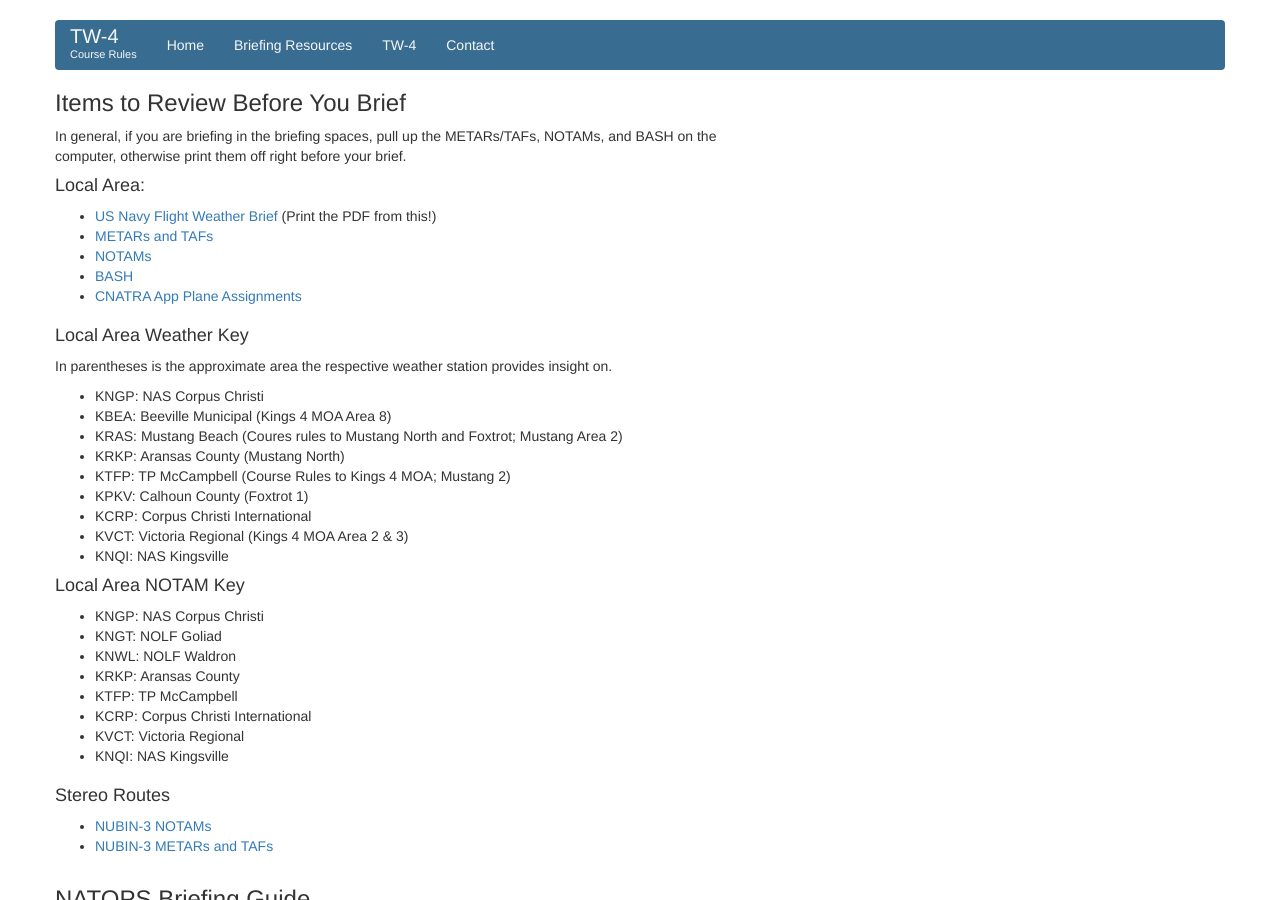
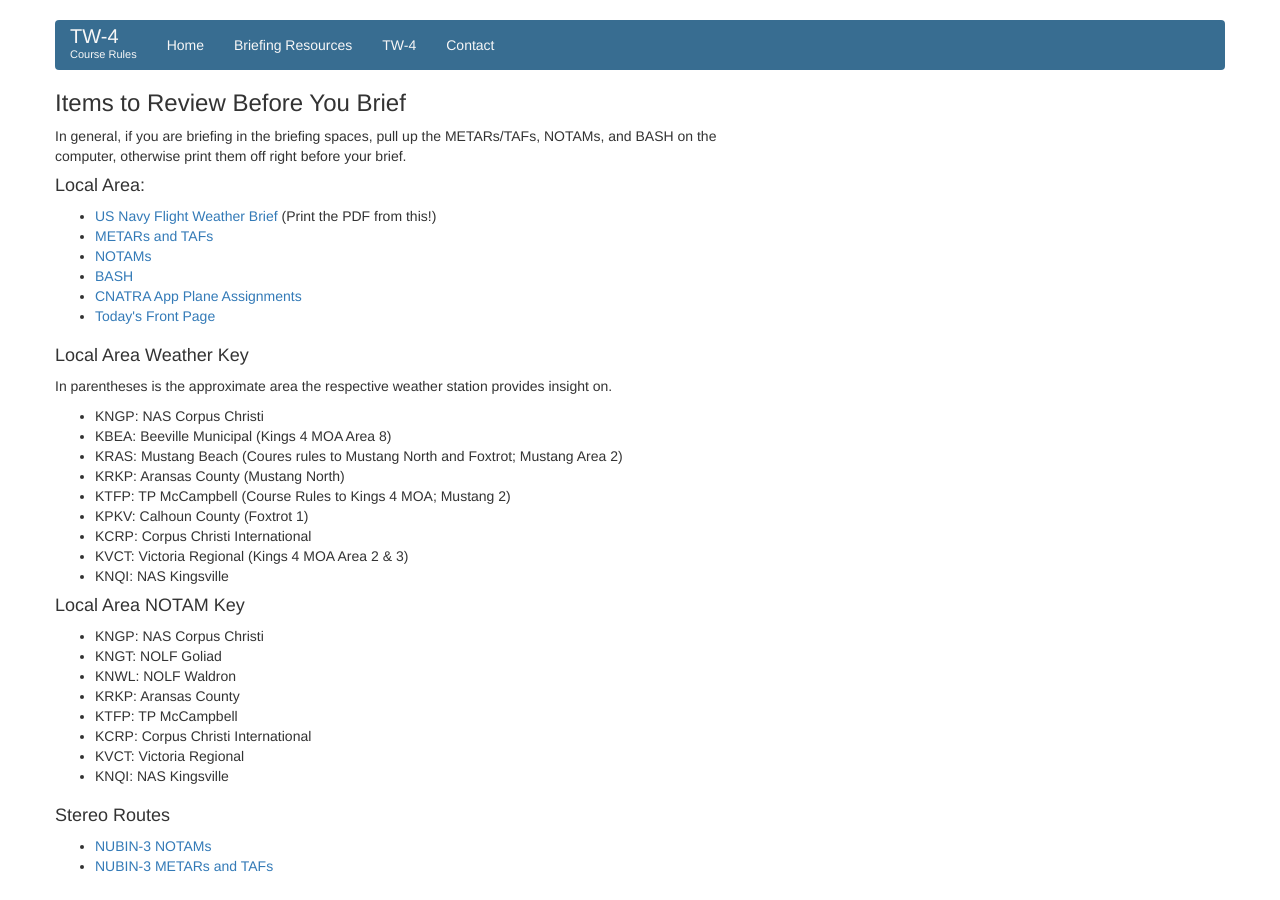
Before and after one commit to courserules/courserules.github.io, a Jekyll site: the page built from brief.html, in a window 1280 px wide and 900 px high. Built offline with Jekyll 4.4.1, drawn with Linux system fonts in a browser that asks for light colours.

Commit message:
let's hope it works now

```diff
--- a/brief.html
+++ b/brief.html
@@ -6,7 +6,7 @@
 <div class="container marketing" id="brief">
 
 	<div class="row">
-		<div class="col-xs-12 col-md-7" ng-app="myApp" ng-controller="datCtrl">
+		<div class="col-xs-12 col-md-7" ng-app="myApp" ng-controller="date">
 			<h3>Items to Review Before You Brief</h3>
 			<p>In general, if you are briefing in the briefing spaces, pull up the METARs/TAFs, NOTAMs, and BASH on the computer, otherwise print them off right before your brief.</p>
 			<h4>Local Area:</h4>
@@ -16,7 +16,7 @@
 				<li><a href="https://www.notams.faa.gov/dinsQueryWeb/queryRetrievalMapAction.do?method=displayByICAOs&reportType=RAW&formatType=DOMESTIC&retrieveLocId=kngp+kngt+knwl+krkp+ktfp+kcrp+kvct+knqi&actionType=notamRetrievalByICAOs" target="_blank">NOTAMs</a></li>
 				<li><a href="http://www.usahas.com/AHASMap.html?Area=VT-28" target="_blank">BASH</a></li>
 				<li><a href="http://www.cnatra.navy.mil" target="_blank">CNATRA App Plane Assignments</a></li>
-				<!--<li><a ng-href="https://www.cnatra.navy.mil/scheds/tw4/SQ-VT-28/![[ today | date: 'y-MM-dd' ]]!VT-28!Frontpage.pdf" target="_blank">Today's Front Page</a></li>-->
+				<li><a ng-href="https://www.cnatra.navy.mil/scheds/tw4/SQ-VT-28/![[ today | date: 'y-MM-dd' ]]!VT-28!Frontpage.pdf" target="_blank">Today's Front Page</a></li>
 			</ul>
 		</div><!-- /span -->
 
--- a/js/controllers.js
+++ b/js/controllers.js
@@ -1147,3 +1147,7 @@
   // Add polylines to scope
   $scope.polylines = Polylines;
 });
+
+myApp.controller('date', function($scope) {
+    $scope.today = new Date();
+});
```
